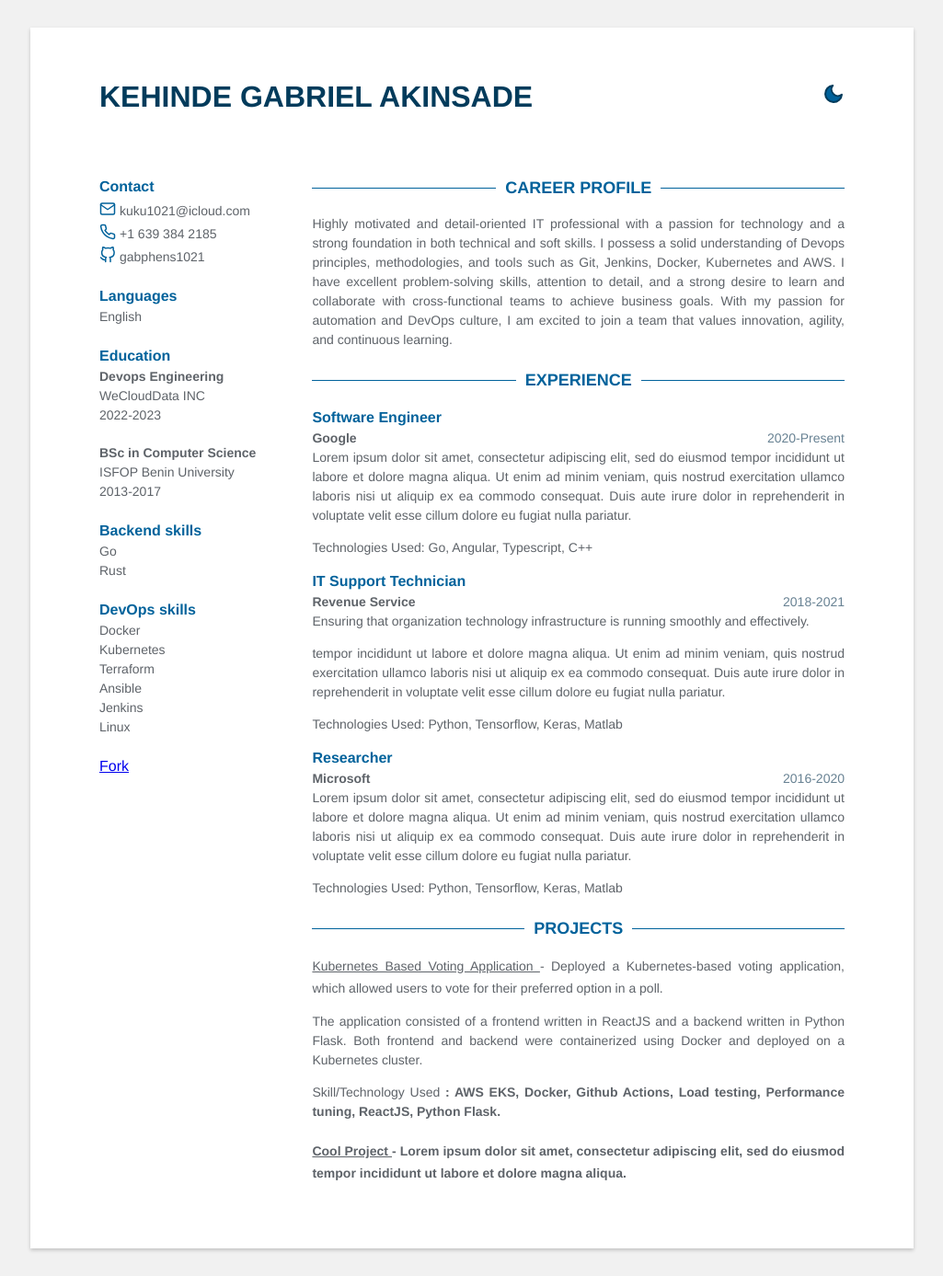
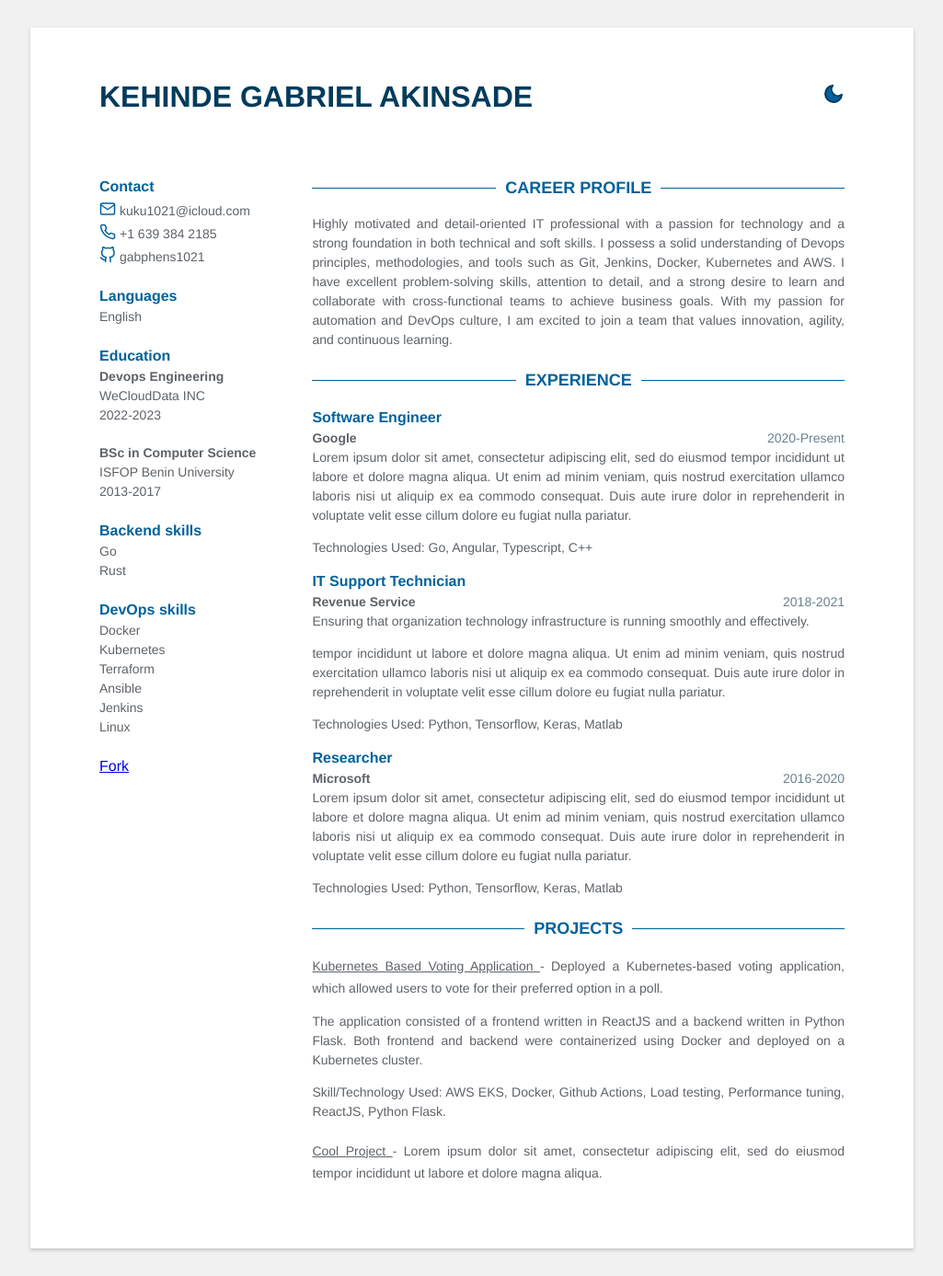
Before and after one commit to gabphens1021/kehindeakinsade.github.io, a Jekyll site: the page built from index.html, in a window 1280 px wide. Shown: the whole page at 92% size, without its empty margins (127-1152 px from the left). Built offline with Jekyll 4.4.1, drawn with Linux system fonts in a browser that asks for light colours.

Commit message:
more editing

```diff
--- a/_data/data.yml
+++ b/_data/data.yml
@@ -90,7 +90,7 @@ projects:
       Deployed a Kubernetes-based voting application, which allowed users to vote for their preferred option in a poll. <p>
       The application consisted of a frontend written in ReactJS and a backend written in Python Flask.
       Both frontend and backend were containerized using Docker and deployed on a Kubernetes cluster. <p>
-      Skill/Technology Used <b>: AWS EKS, Docker, Github Actions, Load testing, Performance tuning, ReactJS, Python Flask.
+      Skill/Technology Used: AWS EKS, Docker, Github Actions, Load testing, Performance tuning, ReactJS, Python Flask.
 
 
   - title: Cool Project
```
